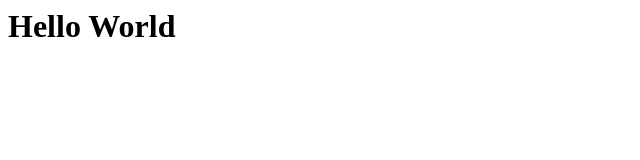
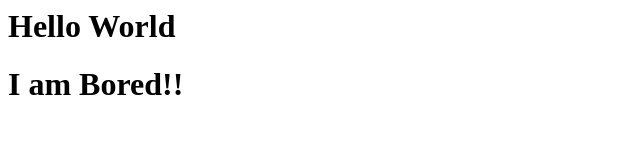
Before and after one commit to dineshraj01/dineshraj01.github.io, a plain HTML site: page index.html in a window 1280 px wide. Shown: the whole page, without its empty margins (0-640 px from the left). Drawn offline with Linux system fonts and the light colour scheme.

Commit message:
Update index.html

```diff
--- a/index.html
+++ b/index.html
@@ -1 +1,2 @@
 <h1>Hello World</h1>
+<h1>I am Bored!!</h1>
```
